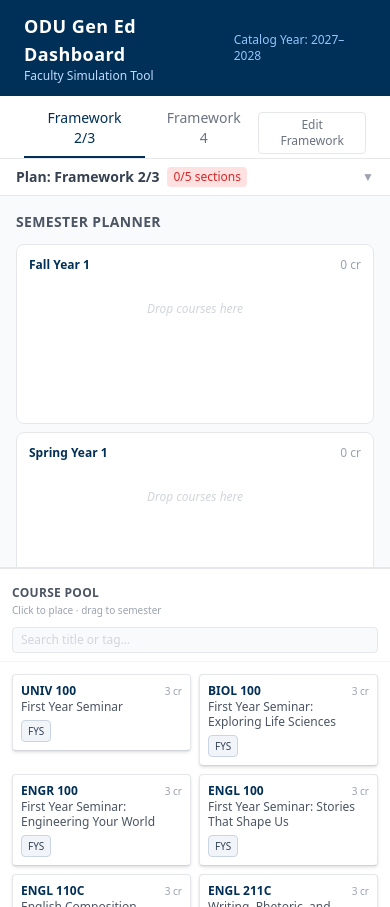
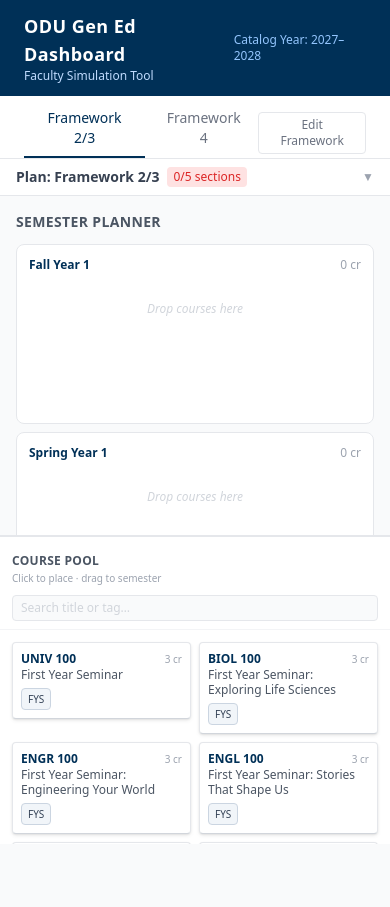
Before and after one commit to mgrau/gen-ed-dashboard, a Svelte app: page / in a window 390 px wide. After the commit the page ends 844 px from the top, so only its background shows below. Built offline with nearby package versions, Linux system fonts and the light colour scheme.

Commit message:
fix brittle layout resulting in unnecessary scroll

```diff
--- a/src/App.svelte
+++ b/src/App.svelte
@@ -133,7 +133,9 @@
   }
 </script>
 
-<header class="bg-odu-blue text-white px-6 py-3 flex items-center justify-between shadow">
+<div class="flex flex-col h-full overflow-hidden">
+
+<header class="bg-odu-blue text-white px-6 py-3 flex items-center justify-between shadow shrink-0">
   <div>
     <h1 class="text-lg font-bold tracking-wide">ODU Gen Ed Dashboard</h1>
     <p class="text-xs text-blue-200">Faculty Simulation Tool</p>
@@ -149,7 +151,7 @@
 
 <CreditSummaryBar framework={activeFramework} {evaluation} {placedCourses} />
 
-<main class="flex flex-col md:flex-row overflow-hidden" style="height: calc(100vh - 96px)">
+<main class="flex flex-col md:flex-row overflow-hidden flex-1 min-h-0">
 
   <!-- Mobile: collapsible Plan dropdown -->
   <div class="md:hidden shrink-0 bg-white border-b border-gray-200">
@@ -275,3 +277,5 @@
 
   </div>
 </main>
+
+</div>
--- a/src/app.css
+++ b/src/app.css
@@ -3,6 +3,10 @@
 @tailwind utilities;
 
 @layer base {
+  html, body, #app {
+    height: 100%;
+    overflow: hidden;
+  }
   body {
     @apply bg-gray-50 text-gray-800 font-sans;
   }
```
